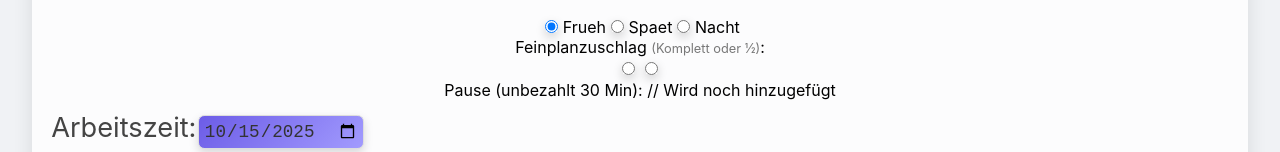
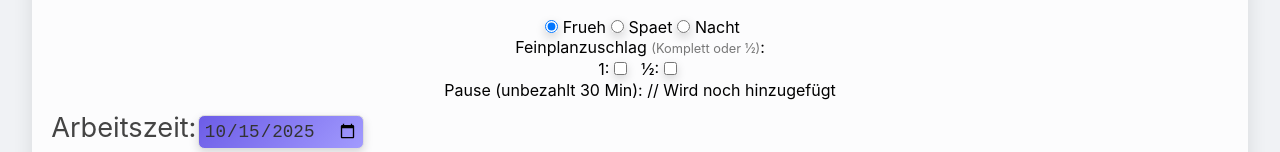
Before and after one commit to Burnxp/salarayToday, a React (Vite) app: page / in a window 1280 px wide. Shown: the part 210-362 px from the top of the page. Built offline with nearby package versions, Linux system fonts and the light colour scheme; no server answers.

Commit message:
save changes

```diff
--- a/src/logik.jsx
+++ b/src/logik.jsx
@@ -163,9 +163,10 @@ if (feinPlanRefHalf.current?.checked) {
       <div className="feinplanzuschlag">
         <label>
           Feinplanzuschlag <span className="smal">(Komplett oder &frac12;)</span>: <br />
-          <input name="feinPlan" type="radio" ref={feinPlanRef} />
-          <input name="feinPlan" type="radio" ref={feinPlanRefHalf} />
-        </label>
+
+          1:<input name="feinPlan" type="checkbox" ref={feinPlanRef} />
+          &nbsp; &frac12;:<input name="feinPlan" type="checkbox" ref={feinPlanRefHalf} />
+        </label><br />
       </div>
             <div className="pause">
         <label>
```
